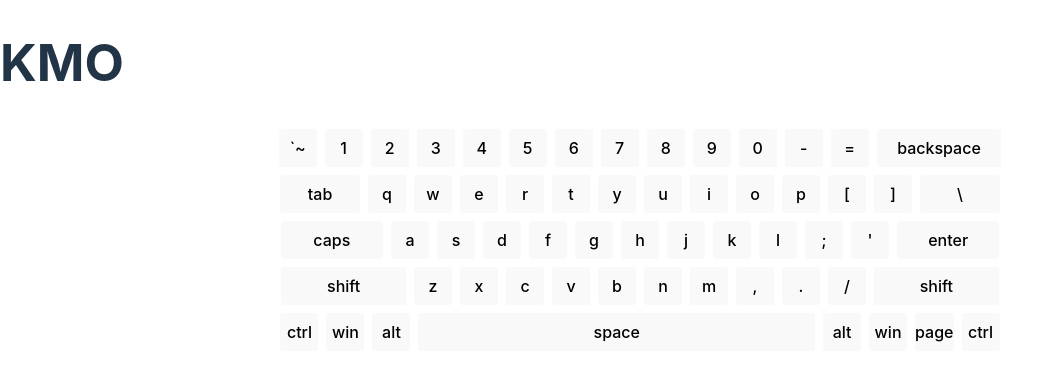
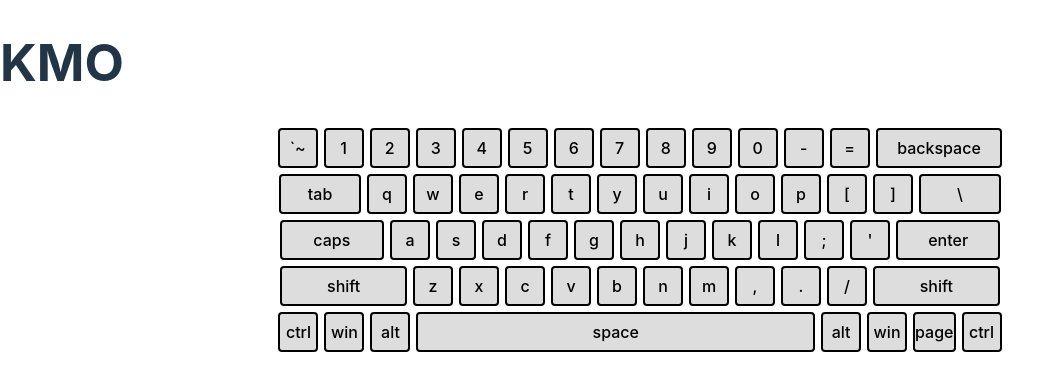
Before and after one commit to karlnh/keymaponline, a React (Vite) app: page / in a window 1280 px wide. Shown: the top 390 px of the page, without its empty margins (0-1062 px from the left). Built offline with nearby package versions, Linux system fonts and the light colour scheme.

Commit message:
Universalize button styling

```diff
--- a/client/src/styles/Keyboard.css
+++ b/client/src/styles/Keyboard.css
@@ -8,13 +8,6 @@
     align-items: center;
     justify-content: center;
     vertical-align: top;
-    height: 40px;
-    min-width:40px;
-    margin: 3px;
-    padding: 0;
-
-    border: 1px solid white;
-    border-radius: 4px;
 }
 
 .key-medium {
--- a/client/src/styles/index.css
+++ b/client/src/styles/index.css
@@ -23,32 +23,30 @@ a:hover {
   color: #535bf2;
 }
 
-/* body {
-  margin: 0;
-  display: flex;
-  place-items: center;
-  min-width: 320px;
-  min-height: 100vh;
-} */
-
 h1 {
   font-size: 3.2em;
   line-height: 1.1;
 }
 
 button {
-  border-radius: 8px;
-  border: 1px solid transparent;
-  padding: 0.6em 1.2em;
+
+  border: 1px solid white;
+  border-radius: 4px;
+  height: 40px;
+  min-width:40px;
+  margin: 3px;
+  padding: 0;
   font-size: 1em;
   font-weight: 500;
   font-family: inherit;
   background-color: #1a1a1a;
   cursor: pointer;
   transition: border-color 0.25s;
+  transition: box-shadow 0.25s;
 }
 button:hover {
   border-color: #646cff;
+  box-shadow: 0px 0px 5px #646cff;
 }
 button:focus,
 button:focus-visible {
@@ -64,6 +62,7 @@ button:focus-visible {
     color: #747bff;
   }
   button {
-    background-color: #f9f9f9;
+    background-color: #dddddd;
+    border: 2px solid black;
   }
 }
```
